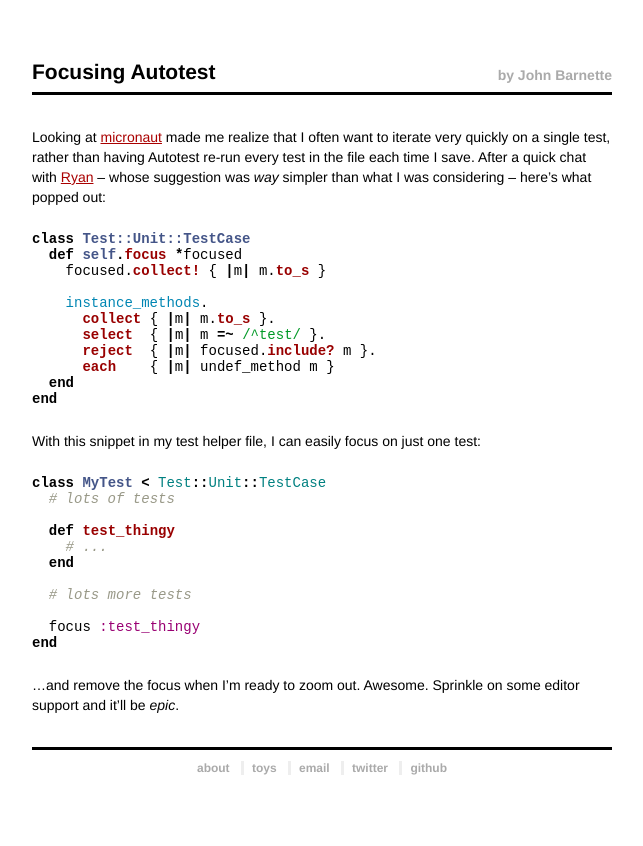
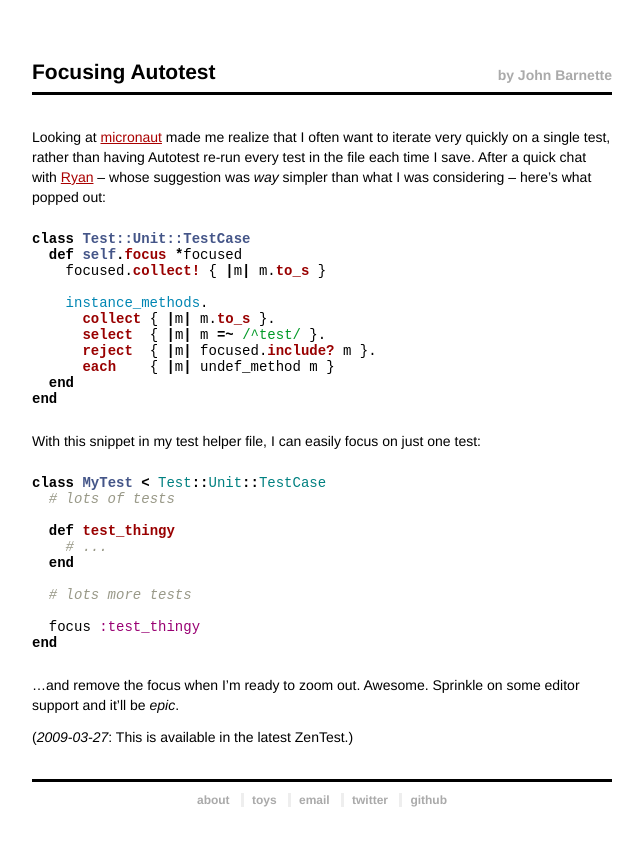
Before and after one commit to jbarnette/jbarnette.github.com, a Jekyll site: the page built from _posts/2009-01-23-focusing-autotest.markdown, in a window 1280 px wide. Shown: the top 846 px of the page, without its empty margins (318-961 px from the left). Built offline with Jekyll 4.4.1, drawn with Linux system fonts in a browser that asks for light colours; nearby versions of some CDN libraries.

Commit message:
Focus is in ZenTest now.

```diff
--- a/_posts/2009-01-23-focusing-autotest.markdown
+++ b/_posts/2009-01-23-focusing-autotest.markdown
@@ -45,3 +45,5 @@ end
 
 ...and remove the focus when I'm ready to zoom out. Awesome. Sprinkle
 on some editor support and it'll be *epic*.
+
+(*2009-03-27*: This is available in the latest ZenTest.)
```
